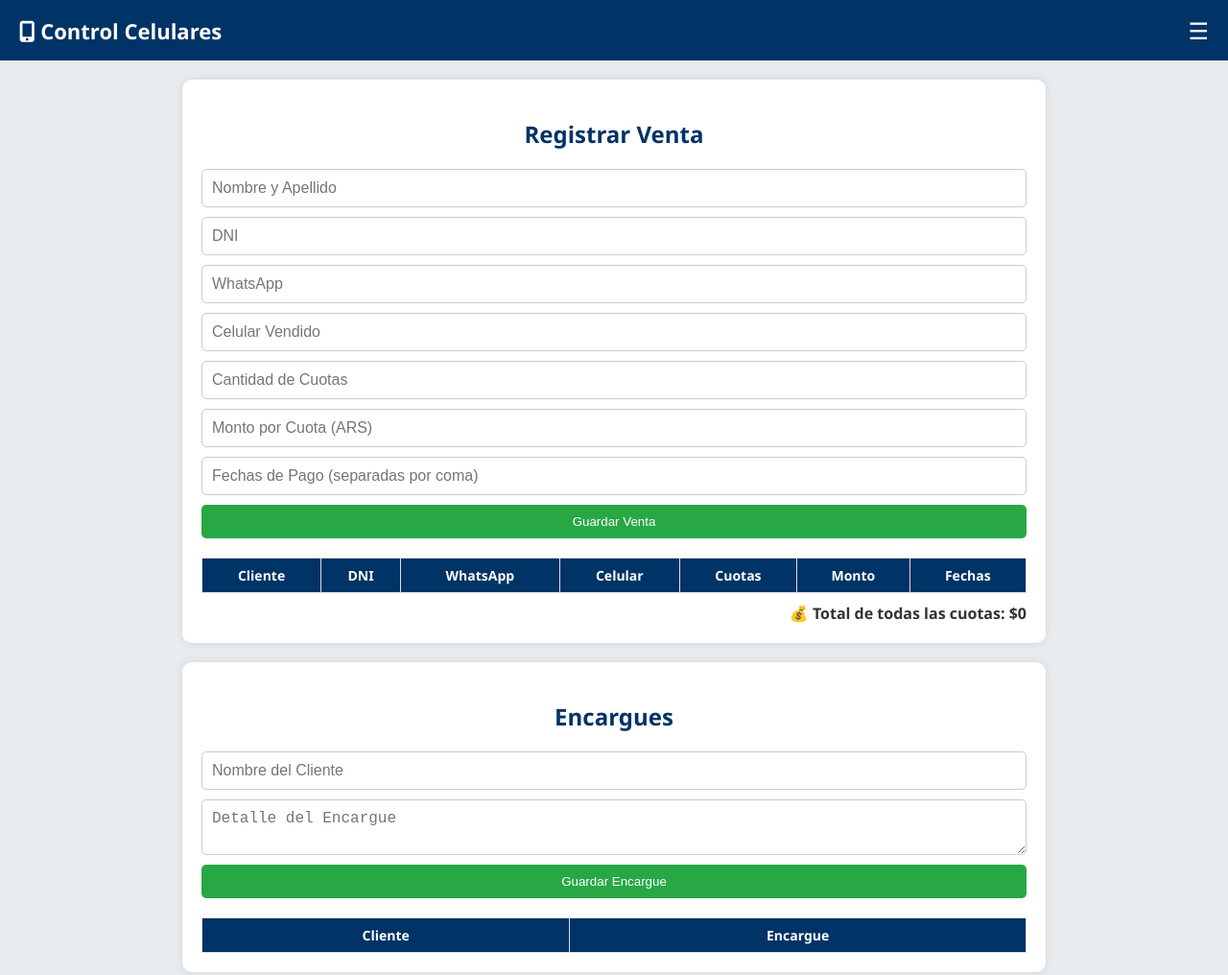
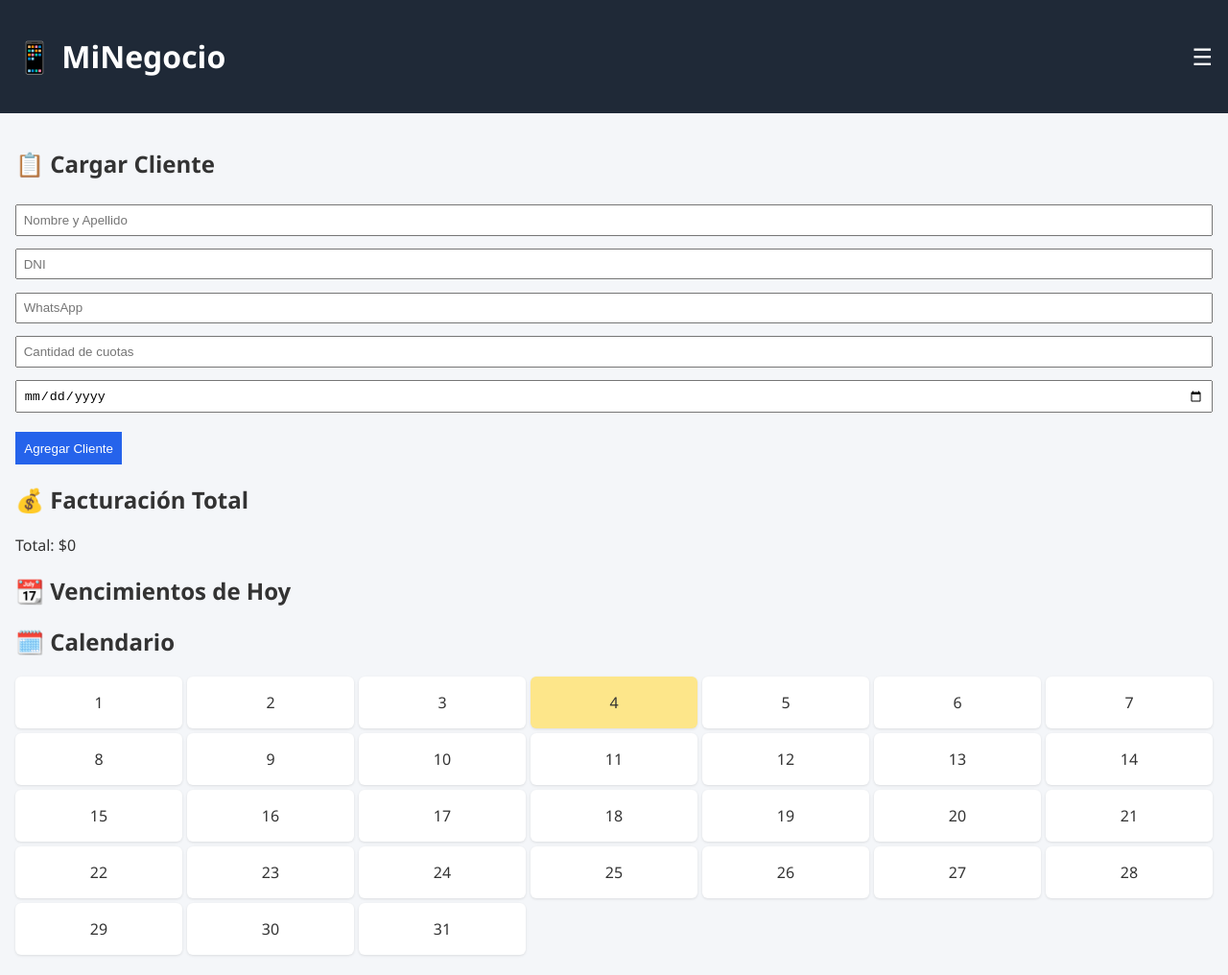
Before and after one commit to aguscryp/minegocio, a plain HTML site: page index.html in a window 1280 px wide. Shown: the top 1016 px of the page at 96% size. Drawn offline with Linux system fonts and the light colour scheme.

Commit message:
Update index.html

```diff
--- a/index.html
+++ b/index.html
@@ -3,255 +3,213 @@
 <head>
   <meta charset="UTF-8" />
   <meta name="viewport" content="width=device-width, initial-scale=1.0"/>
-  <title>Control Celulares</title>
-  <link rel="stylesheet" href="https://cdnjs.cloudflare.com/ajax/libs/font-awesome/6.5.0/css/all.min.css">
+  <title>MiNegocio - Control Total</title>
   <style>
-    * { box-sizing: border-box; }
     body {
       margin: 0;
       font-family: 'Segoe UI', sans-serif;
-      background: #e9ecef;
+      background: #f4f6f9;
       color: #333;
     }
     header {
-      background: #003366;
+      background: #1f2937;
       color: white;
-      padding: 15px 20px;
+      padding: 1em;
       display: flex;
       justify-content: space-between;
       align-items: center;
     }
-    header h1 {
-      margin: 0;
-      font-size: 22px;
-    }
     .menu-toggle {
-      font-size: 24px;
+      font-size: 1.5em;
       cursor: pointer;
     }
     nav {
       display: none;
-      flex-direction: column;
-      background: #002244;
+      background: #111827;
+      color: white;
+      padding: 1em;
     }
     nav a {
+      display: block;
       color: white;
-      padding: 12px 20px;
       text-decoration: none;
-      border-top: 1px solid #003366;
-    }
-    nav a:hover {
-      background: #001122;
+      margin: 0.5em 0;
     }
     .container {
-      padding: 20px;
-      max-width: 900px;
-      margin: auto;
-      background: white;
-      border-radius: 10px;
-      box-shadow: 0 0 10px rgba(0,0,0,0.1);
-      margin-top: 20px;
+      padding: 1em;
     }
-    h2 {
-      text-align: center;
-      color: #003366;
-      margin-bottom: 20px;
-    }
-    form {
-      display: grid;
-      gap: 10px;
-      margin-bottom: 20px;
-    }
-    input, textarea {
-      padding: 10px;
-      font-size: 16px;
-      border: 1px solid #ccc;
-      border-radius: 5px;
+    input, select {
+      padding: 0.5em;
+      margin: 0.5em 0;
       width: 100%;
+      box-sizing: border-box;
     }
     button {
-      padding: 10px;
-      background: #28a745;
+      padding: 0.7em;
+      background: #2563eb;
       color: white;
       border: none;
-      border-radius: 5px;
       cursor: pointer;
-      transition: background 0.3s;
+      margin-top: 1em;
     }
-    button:hover {
-      background: #218838;
+    .card {
+      background: white;
+      padding: 1em;
+      margin: 1em 0;
+      border-radius: 8px;
+      box-shadow: 0 2px 5px rgba(0,0,0,0.1);
     }
-    table {
-      width: 100%;
-      border-collapse: collapse;
-      margin-top: 10px;
+    .calendar {
+      display: grid;
+      grid-template-columns: repeat(7, 1fr);
+      gap: 5px;
+      margin-top: 1em;
     }
-    th, td {
-      border: 1px solid #ddd;
-      padding: 8px;
-      font-size: 14px;
+    .day {
+      background: white;
+      padding: 1em;
+      text-align: center;
+      border-radius: 6px;
+      box-shadow: 0 1px 3px rgba(0,0,0,0.1);
     }
-    th {
-      background: #003366;
-      color: white;
-    }
-    .total {
-      font-weight: bold;
-      margin-top: 10px;
-      text-align: right;
-    }
-    .whatsapp-btn {
-      background: #25D366;
-      color: white;
-      border: none;
-      padding: 5px 10px;
-      border-radius: 5px;
-      cursor: pointer;
-    }
-    @media (max-width: 600px) {
-      nav a { text-align: center; }
-      form, table { font-size: 14px; }
-      .container { padding: 10px; }
+    .highlight {
+      background: #fde68a;
     }
   </style>
 </head>
 <body>
-
   <header>
-  <h1><i class="fas fa-mobile-alt"></i> Control Celulares</h1>
+    <h1>📱 MiNegocio</h1>
     <div class="menu-toggle" onclick="toggleMenu()">☰</div>
   </header>
   <nav id="menu">
-  <a href="#ventas">Registrar Venta</a>
-  <a href="#encargues">Encargues</a>
-  <a href="#vencimientos">Vencimientos</a>
+    <a href="#hoy">HOY</a>
+    <a href="#clientes">Clientes</a>
+    <a href="#facturacion">Facturación</a>
+    <a href="#calendario">Calendario</a>
   </nav>
 
-<div class="container" id="ventas">
-  <h2>Registrar Venta</h2>
-  <form id="ventaForm">
-    <input type="text" placeholder="Nombre y Apellido" required />
-    <input type="text" placeholder="DNI" required />
-    <input type="text" placeholder="WhatsApp" required />
-    <input type="text" placeholder="Celular Vendido" required />
-    <input type="number" placeholder="Cantidad de Cuotas" required />
-    <input type="number" placeholder="Monto por Cuota (ARS)" required />
-    <input type="text" placeholder="Fechas de Pago (separadas por coma)" required />
-    <button type="submit">Guardar Venta</button>
-  </form>
-  <table id="ventasTable">
-    <thead>
-      <tr>
-        <th>Cliente</th>
-        <th>DNI</th>
-        <th>WhatsApp</th>
-        <th>Celular</th>
-        <th>Cuotas</th>
-        <th>Monto</th>
-        <th>Fechas</th>
-      </tr>
-    </thead>
-    <tbody></tbody>
-  </table>
-  <div class="total" id="totalVentas">💰 Total de todas las cuotas: $0</div>
-</div>
+  <div class="container">
+    <section id="clientes">
+      <h2>📋 Cargar Cliente</h2>
+      <input type="text" id="nombre" placeholder="Nombre y Apellido" />
+      <input type="text" id="dni" placeholder="DNI" />
+      <input type="text" id="whatsapp" placeholder="WhatsApp" />
+      <input type="number" id="cuotas" placeholder="Cantidad de cuotas" />
+      <input type="date" id="fechaInicio" />
+      <button onclick="agregarCliente()">Agregar Cliente</button>
+    </section>
 
-<div class="container" id="encargues">
-  <h2>Encargues</h2>
-  <form id="encargueForm">
-    <input type="text" placeholder="Nombre del Cliente" required />
-    <textarea placeholder="Detalle del Encargue" required></textarea>
-    <button type="submit">Guardar Encargue</button>
-  </form>
-  <table id="encarguesTable">
-    <thead>
-      <tr>
-        <th>Cliente</th>
-        <th>Encargue</th>
-      </tr>
-    </thead>
-    <tbody></tbody>
-  </table>
-</div>
+    <section id="facturacion">
+      <h2>💰 Facturación Total</h2>
+      <div id="totalFacturacion">Total: $0</div>
+      <div id="listaClientes"></div>
+    </section>
 
-<div class="container" id="vencimientos">
-  <h2>Vencimientos del Día</h2>
-  <table id="vencimientosTable">
-    <thead>
-      <tr>
-        <th>Cliente</th>
-        <th>WhatsApp</th>
-        <th>Fecha</th>
-        <th>Acción</th>
-      </tr>
-    </thead>
-    <tbody></tbody>
-  </table>
+    <section id="hoy">
+      <h2>📆 Vencimientos de Hoy</h2>
+      <div id="vencimientosHoy"></div>
+    </section>
+
+    <section id="calendario">
+      <h2>🗓️ Calendario</h2>
+      <div class="calendar" id="calendarioGrid"></div>
+    </section>
   </div>
 
   <script>
+    let clientes = [];
+    let totalFacturado = 0;
+
     function toggleMenu() {
-    const menu = document.getElementById('menu');
-    menu.style.display = menu.style.display === 'flex' ? 'none' : 'flex';
+      const menu = document.getElementById("menu");
+      menu.style.display = menu.style.display === "block" ? "none" : "block";
     }
 
-  const ventaForm = document.getElementById('ventaForm');
-  const ventasTable = document.querySelector('#ventasTable tbody');
-  const totalVentas = document.getElementById('totalVentas');
-  const vencimientosTable = document.querySelector('#vencimientosTable tbody');
+    function agregarCliente() {
+      const nombre = document.getElementById("nombre").value;
+      const dni = document.getElementById("dni").value;
+      const whatsapp = document.getElementById("whatsapp").value;
+      const cuotas = parseInt(document.getElementById("cuotas").value);
+      const fechaInicio = new Date(document.getElementById("fechaInicio").value);
 
-  let total = 0;
-  let ventas = JSON.parse(localStorage.getItem('ventas')) || [];
+      if (!nombre || !dni || !whatsapp || !cuotas || isNaN(fechaInicio)) return alert("Completa todos los campos");
 
-  function renderVentas() {
-    ventasTable.innerHTML = '';
-    vencimientosTable.innerHTML = '';
-    total = 0;
+      const cliente = {
+        nombre, dni, whatsapp, cuotas, vencimientos: []
+      };
+
+      for (let i = 0; i < cuotas; i++) {
+        const fecha = new Date(fechaInicio);
+        fecha.setMonth(fecha.getMonth() + i);
+        cliente.vencimientos.push({
+          cuota: i + 1,
+          fecha: fecha.toISOString().split('T')[0],
+          monto: 10000
+        });
+        totalFacturado += 10000;
+      }
+
+      clientes.push(cliente);
+      actualizarVista();
+    }
+
+    function actualizarVista() {
+      document.getElementById("totalFacturacion").innerText = `Total: $${totalFacturado}`;
+      const lista = document.getElementById("listaClientes");
+      lista.innerHTML = "";
+      clientes.forEach(c => {
+        const card = document.createElement("div");
+        card.className = "card";
+        card.innerHTML = `<strong>${c.nombre}</strong><br>DNI: ${c.dni}<br>WhatsApp: ${c.whatsapp}<br>Cuotas: ${c.cuotas}<br>${c.vencimientos.map(v => `Cuota ${v.cuota}: ${v.fecha} - $${v.monto}`).join("<br>")}`;
+        lista.appendChild(card);
+      });
+
+      actualizarVencimientosHoy();
+      actualizarCalendario();
+    }
+
+    function actualizarVencimientosHoy() {
       const hoy = new Date().toISOString().split('T')[0];
-
-    ventas.forEach(v => {
-      const row = document.createElement('tr');
-      [v.nombre, v.dni, v.whatsapp, v.celular, v.cuotas, `$${v.monto.toFixed(2)}`, v.fechas.join(', ')].forEach(val => {
-        const cell = document.createElement('td');
-        cell.textContent = val;
-        row.appendChild(cell);
-      });
-      ventasTable.appendChild(row);
-      total += v.monto * v.cuotas;
-
-      v.fechas.forEach(f => {
-        if (f.trim() === hoy) {
-          const vencRow = document.createElement('tr');
-          [v.nombre, v.whatsapp, f].forEach(val => {
-            const cell = document.createElement('td');
-            cell.textContent = val;
-            vencRow.appendChild(cell);
-          });
-          const actionCell = document.createElement('td');
-          const btn = document.createElement('button');
-          btn.className = 'whatsapp-btn';
-          btn.textContent = 'Enviar';
-          btn.onclick = () => {
-            const mensaje = `Hola ${v.nombre}, recordá que hoy vence tu cuota del celular.`;
-            window.open(`https://wa.me/${v.whatsapp.replace(/\D/g, '')}?text=${encodeURIComponent(mensaje)}`);
-          };
-          actionCell.appendChild(btn);
-          vencRow.appendChild(actionCell);
-          vencimientosTable.appendChild(vencRow);
+      const vencimientos = [];
+      clientes.forEach(c => {
+        c.vencimientos.forEach(v => {
+          if (v.fecha === hoy) {
+            vencimientos.push(`${c.nombre} - Cuota ${v.cuota} - $${v.monto}`);
           }
         });
       });
-
-    totalVentas.textContent = `💰 Total de todas las cuotas: $${total.toFixed(2)}`;
+      const hoyDiv = document.getElementById("vencimientosHoy");
+      hoyDiv.innerHTML = vencimientos.length ? vencimientos.join("<br>") : "Sin vencimientos hoy.";
     }
 
-  ventaForm.addEventListener('submit', function(e) {
-    e.preventDefault();
-    const inputs = ventaForm.querySelectorAll('input');
-    const nombre = inputs[0].value;
-    const dni = inputs[1].value;
-    const whatsapp = inputs[2].value;
-    const celular = inputs[3].value;
-    const cuotas = parseInt(inputs[4].value);
-    const monto = parseFloat(inputs[5].value);
-    const fechas = inputs[6].value.split(',').map(f => f.trim
+    function actualizarCalendario() {
+      const grid = document.getElementById("calendarioGrid");
+      grid.innerHTML = "";
+      const hoy = new Date();
+      const year = hoy.getFullYear();
+      const month = hoy.getMonth();
+      const daysInMonth = new Date(year, month + 1, 0).getDate();
+
+      for (let i = 1; i <= daysInMonth; i++) {
+        const fecha = new Date(year, month, i).toISOString().split('T')[0];
+        const vencimientos = [];
+        clientes.forEach(c => {
+          c.vencimientos.forEach(v => {
+            if (v.fecha === fecha) vencimientos.push(c.nombre);
+          });
+        });
+
+        const day = document.createElement("div");
+        day.className = "day " + (fecha === hoy.toISOString().split('T')[0] ? "highlight" : "");
+        day.innerHTML = `${i}${vencimientos.length ? " 🔔" : ""}`;
+        grid.appendChild(day);
+      }
+    }
+
+    window.onload = () => {
+      actualizarCalendario();
+    };
+  </script>
+</body>
+</html>
```
Lines whose indentation alone changed are shown as unchanged.
